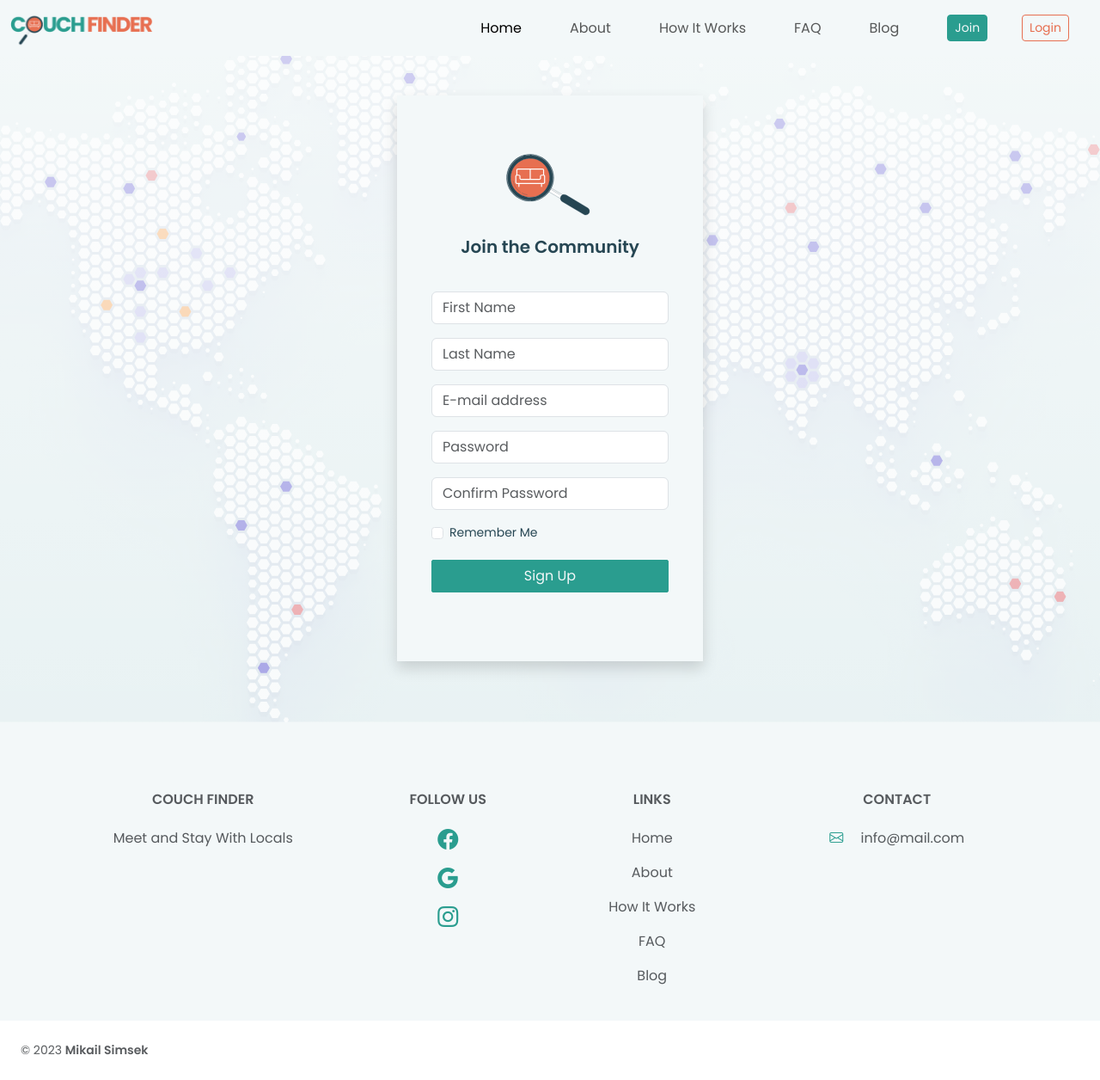
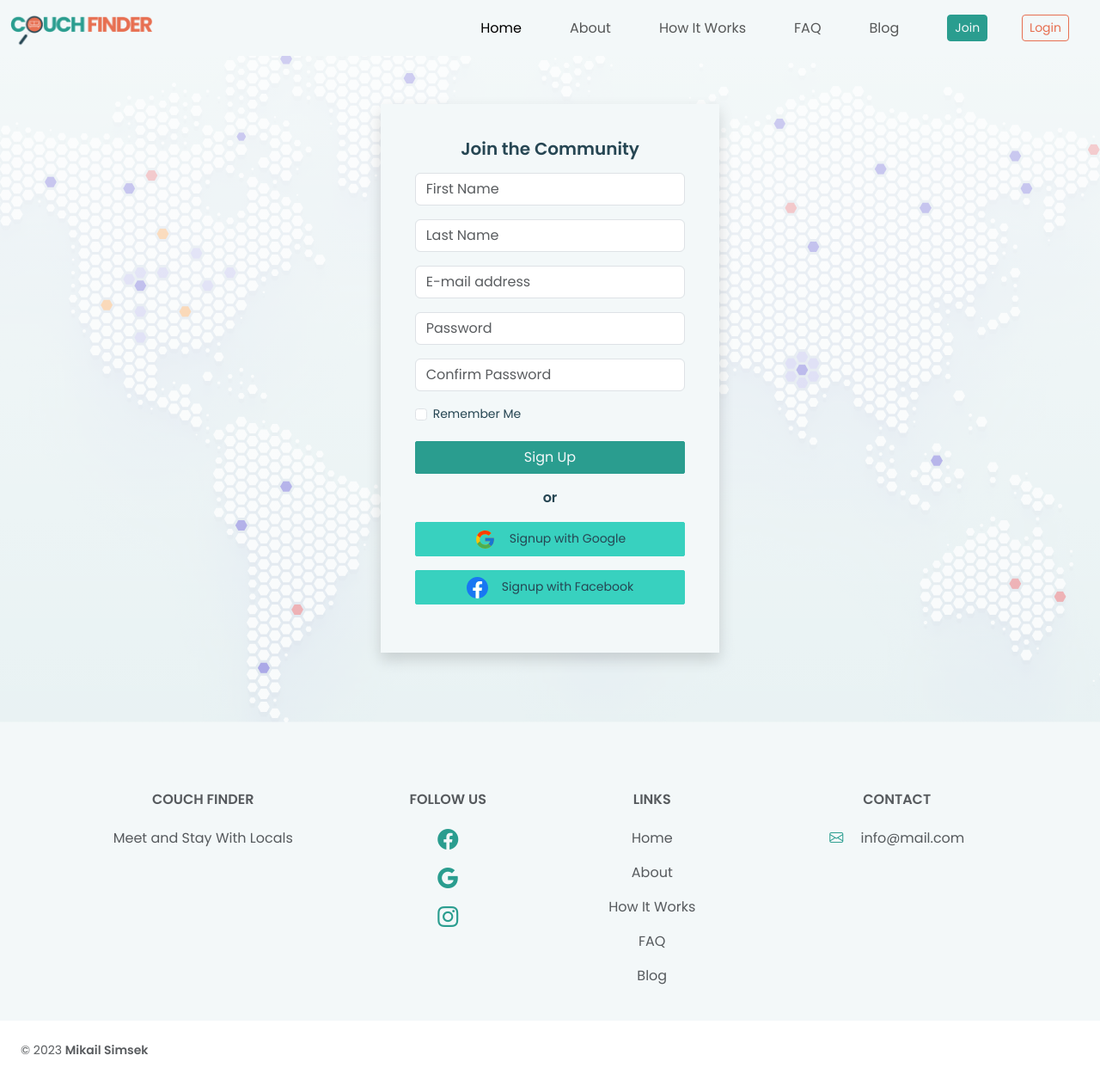
Before and after one commit to mika-sims/CouchFinder, a Django app: page /accounts/signup/ in a window 1280 px wide. Shown: the whole page at 86% size. Run offline with Django 4.2, Linux system fonts and the light colour scheme; parts of the project's set-up code (start-up, migrations or seed data) failed here and were passed over; some libraries are stand-ins or nearby versions.

Commit message:
Add social login links to signup form

```diff
--- a/templates/account/signup.html
+++ b/templates/account/signup.html
@@ -1,20 +1,20 @@
 {% extends "base.html" %}
 {% load static %}
 {% load crispy_forms_tags %}
+{% load socialaccount %}
+{% providers_media_js %}
+
 {% block content %}
-
-<section class="container-fluid min-vh-100 d-flex flex-column justify-content-center align-items-center py-5" id="signup">
-  <div class="container">
+<section class="container-fluid min-vh-100 d-flex flex-column justify-content-center align-items-center py-5"
+  id="signup">
+  <div class="container-fluid m-0">
     <div class="row d-flex justify-content-center align-items-center">
       <div class="col-12 col-sm-8 col-md-6 col-lg-5 col-xl-4">
         <div class="text-primary shadow">
           <div class="card-body p-3 p-md-5 bg-light">
             <div class="row align-items-center justify-content-lg-around">
               <div class="col-12">
-                <div class="text-center mt-4">
-                  <img class="img-fluid small-logo" src="{% static 'images/small-logo.svg' %}" alt="small logo">
-                </div>
-                <h5 class="text-center fw-bold mb-5 mx-1 mx-md-4 mt-4">Join the Community</h5>
+                <h5 class="text-center fw-bold mb-3">Join the Community</h5>
                 <form method="post">
                   {% csrf_token %}
                   <div class="d-flex flex-column align-items-center justify-content-center">
@@ -39,10 +39,29 @@
                     {% if redirect_field_value %}
                     <input type="hidden" name="{{ redirect_field_name }}" value="{{ redirect_field_value }}" />
                     {% endif %}
-                    <button type="submit"
-                      class="btn btn-secondary text-light form-group col-12 mb-5">Sign Up</button>
+                    <button type="submit" class="btn btn-secondary text-light form-group col-12 mb-3">Sign Up</button>
                   </div>
                 </form>
+                <p class="text-center fw-bold">or</p>
+                <div class="container m-0 p-0">
+                  <div class="row d-flex flex-column gap-3">
+                    <div class="col-12">
+                      <button class="btn btn-success col-12">
+                        <a class="link text-decoration-none small" href="{% provider_login_url 'google' %}"><img class="me-3"
+                            src="{% static 'images/google-icon.svg' %}" alt="google icon" width="25">Signup with
+                          Google</a>
+                      </button>
+                    </div>
+                    <div class="col-12 mb-3">
+                      <button class="btn btn-success col-12">
+                        <a class="link text-decoration-none small"
+                          href="{% provider_login_url 'facebook' method='oauth2' %}"><img class="me-3"
+                            src="{% static 'images/facebook-icon.svg' %}" alt="facebook icon" width="25">Signup with
+                          Facebook</a>
+                      </button>
+                    </div>
+                  </div>
+                </div>
               </div>
             </div>
           </div>
```
